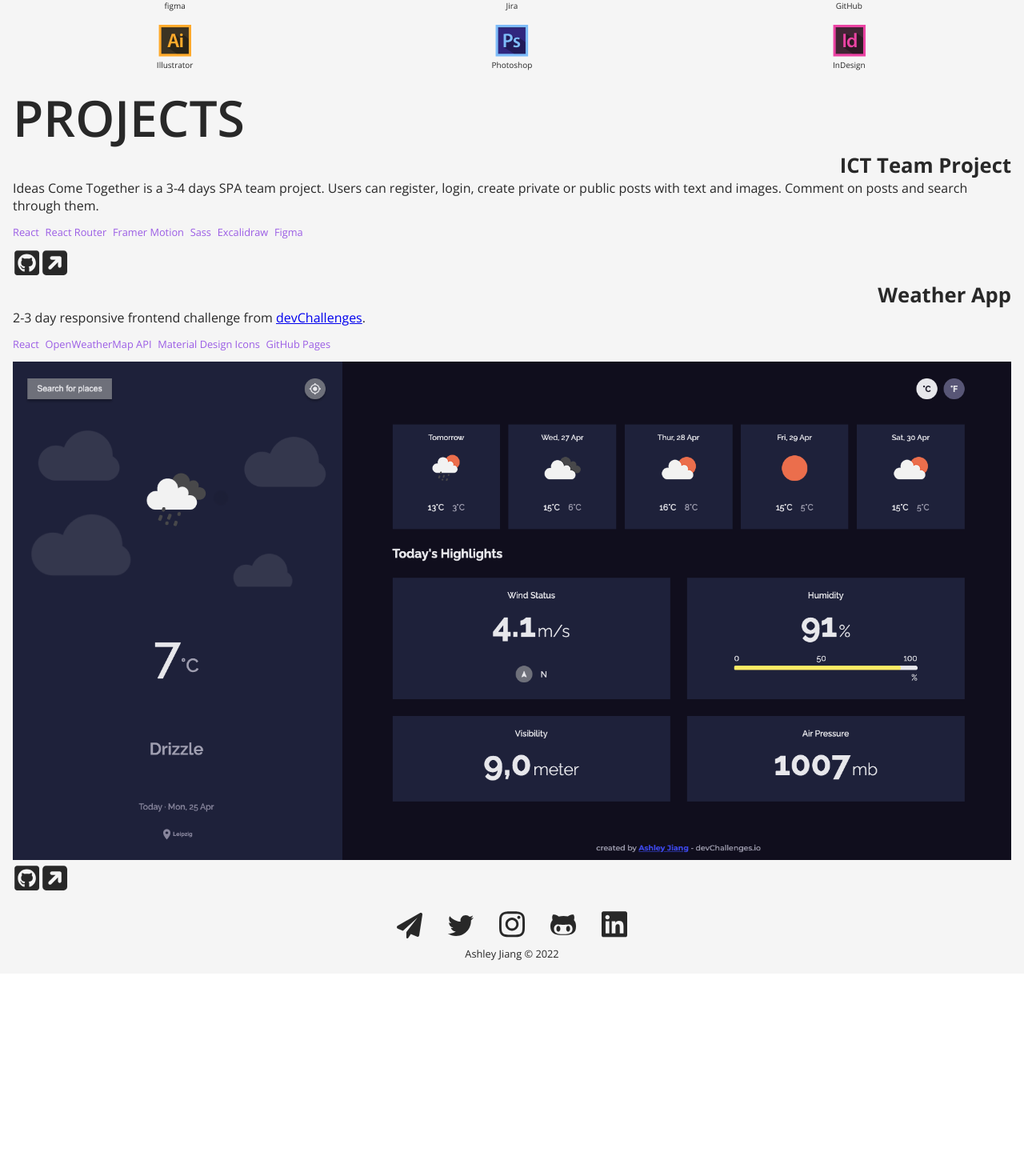
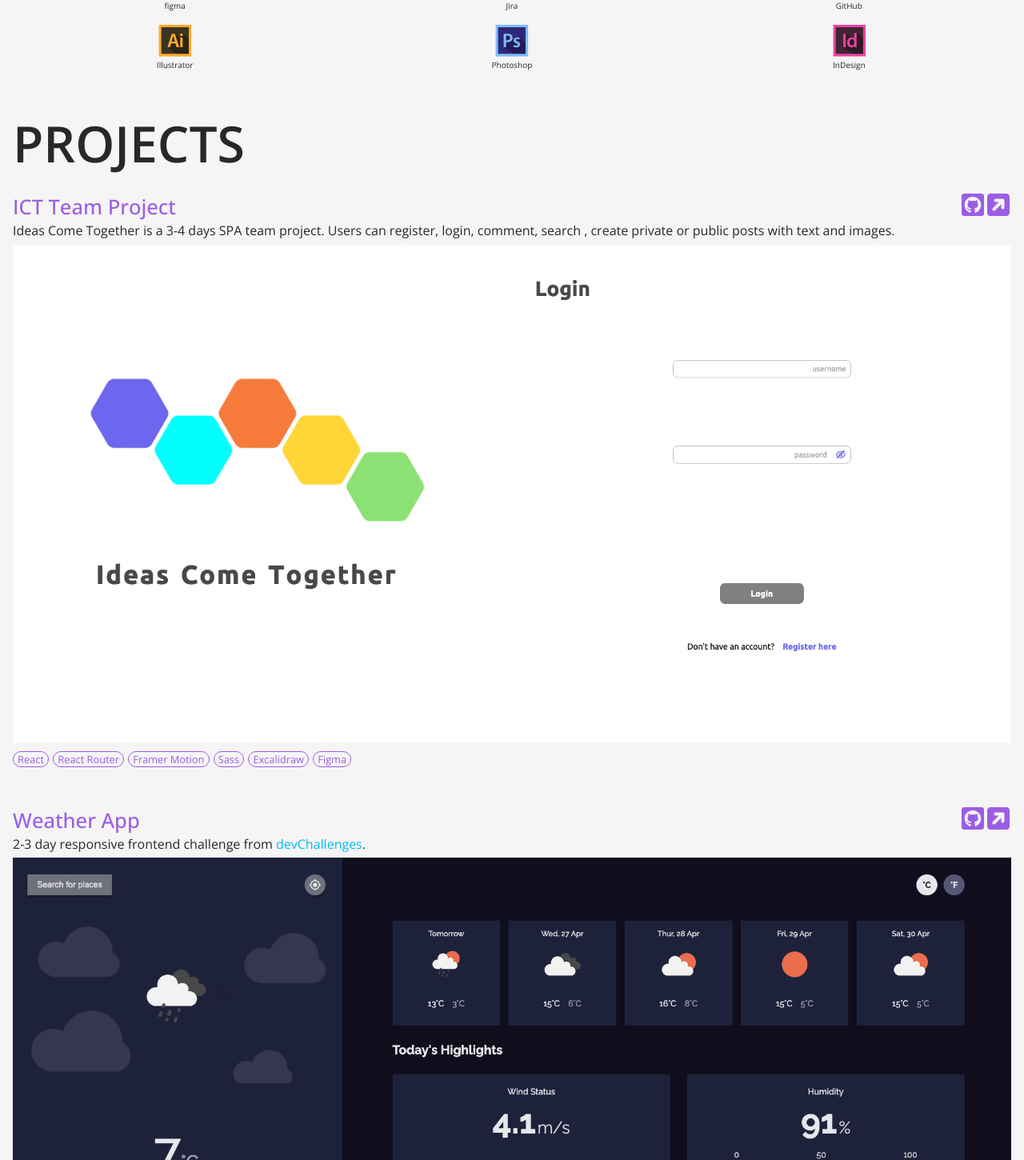
Before and after one commit to heyitsashleyhere/Portfolio-v3, a React (Create React App) app: page / in a window 1280 px wide. Shown: the part 1320-2770 px from the top of the page at 80% size. Before the commit the page ends 2537 px from the top, so only its background shows below. Built offline with nearby package versions, Linux system fonts and the light colour scheme.

Commit message:
mobile done

```diff
--- a/src/components/App.jsx
+++ b/src/components/App.jsx
@@ -4,6 +4,7 @@ import AboutMe from "./AboutMe/AboutMe.jsx";
 import LandingPage from "./LandingPage/LandingPage.jsx";
 import Projects from "./Projects/Projects.jsx"
 import Footer from "./Footer/Footer.jsx";
+import ScrollToTop from "./Scroll/Scroll.jsx"
 // Context
 import { LandingContext } from "../contexts/LandingContext.jsx";
 // Styles & Effects
@@ -29,6 +30,7 @@ export default function App() {
             <AboutMe />
             <Projects />
             <Footer />
+            <ScrollToTop />
         </section>
     )
 }
--- a/src/components/Footer/Footer.jsx
+++ b/src/components/Footer/Footer.jsx
@@ -11,6 +11,7 @@ import useWindowDimensions from '../../customHooks/useWindowDimensions.jsx';
 import { LandingContext } from '../../contexts/LandingContext';
 // Styles & Effects
 import './Footer.scss'
+import { motion } from "framer-motion";
 
 
 export default function Footer() {
@@ -19,29 +20,52 @@ export default function Footer() {
 
     return (
         <footer>
+            <div className="icons-wrapper">
+                <motion.a href="mailto:ashleyjiang4@gmail.com"
+                initial={{ opacity: 0 }}
+                whileInView={{ opacity: 1 }}
+                viewport={{ once: true }}
+                transition={{ duration: 0.25, delay: 2 }}>
+                    <Email className='social-icon email' fill={isTheme? "#282828" : "#FFFFFF"} stroke={isTheme? "#282828" : "#FFFFFF"}/>
+                </motion.a>
+                <motion.a href="https://twitter.com/ashhhleyhere" rel="noreferrer" target="_blank"
+                initial={{ opacity: 0 }}
+                whileInView={{ opacity: 1 }}
+                viewport={{ once: true }}
+                transition={{ duration: 0.25, delay: 2.05 }}>
+                    <Twitter className='social-icon twitter' fill={isTheme? "#282828" : "#FFFFFF"} stroke={isTheme? "#282828" : "#FFFFFF"}/>
+                </motion.a>
 
-            <div className="icons-wrapper">
-                <a href="mailto:ashleyjiang4@gmail.com">
-                    <Email className='social-icon email' fill={isTheme? "#282828" : "#FFFFFF"} stroke={isTheme? "#282828" : "#FFFFFF"}/>
-                </a>
-                <a href="https://twitter.com/ashhhleyhere" rel="noreferrer" target="_blank">
-                    <Twitter className='social-icon twitter' fill={isTheme? "#282828" : "#FFFFFF"} stroke={isTheme? "#282828" : "#FFFFFF"}/>
-                </a>
+                <motion.a href="https://www.instagram.com/heyitsjustashleyhere/" rel="noreferrer" target="_blank"
+                initial={{ opacity: 0 }}
+                whileInView={{ opacity: 1 }}
+                viewport={{ once: true }}
+                transition={{ duration: 0.25, delay: 2.1 }}>
+                    <Instagram className='social-icon instagram' fill={isTheme? "#282828" : "#FFFFFF"} stroke={isTheme? "#282828" : "#FFFFFF"}/>
+                </motion.a>
 
-                <a href="https://www.instagram.com/heyitsjustashleyhere/" rel="noreferrer" target="_blank">
-                    <Instagram className='social-icon instagram' fill={isTheme? "#282828" : "#FFFFFF"} stroke={isTheme? "#282828" : "#FFFFFF"}/>
-                </a>
+                <motion.a href="https://github.com/heyitsashleyhere" rel="noreferrer" target="_blank"
+                initial={{ opacity: 0 }}
+                whileInView={{ opacity: 1 }}
+                viewport={{ once: true }}
+                transition={{ duration: 0.25, delay: 2.15 }}>
+                    <GitHub className='social-icon github' fill={isTheme? "#282828" : "#FFFFFF"} stroke={isTheme? "#282828" : "#FFFFFF"}/>
+                </motion.a>
 
-                <a href="https://github.com/heyitsashleyhere" rel="noreferrer" target="_blank">
-                    <GitHub className='social-icon github' fill={isTheme? "#282828" : "#FFFFFF"} stroke={isTheme? "#282828" : "#FFFFFF"}/>
-                </a>
-
-                <a href="https://www.linkedin.com/in/ashley-jiang-b623a9ab/" rel="noreferrer" target="_blank">
+                <motion.a href="https://www.linkedin.com/in/ashley-jiang-b623a9ab/" rel="noreferrer" target="_blank"
+                initial={{ opacity: 0 }}
+                whileInView={{ opacity: 1 }}
+                viewport={{ once: true }}
+                transition={{ duration: 0.25, delay: 2.2 }}>
                     <Linkedin className='social-icon linkedin' fill={isTheme? "#282828" : "#FFFFFF"} stroke={isTheme? "#282828" : "#FFFFFF"}/>
-                </a>
+                </motion.a>
             </div>
 
-            <p>Ashley Jiang &copy; 2022</p>
+            <motion.p
+            initial={{ opacity: 0, y: 10 }}
+            whileInView={{ opacity: 1 , y: 0}}
+            viewport={{ once: true }}
+            transition={{ duration: 0.25, delay: 2.25 }}>Ashley Jiang &copy; 2022</motion.p>
         </footer>
     )
 }
--- a/src/components/Footer/Footer.scss
+++ b/src/components/Footer/Footer.scss
@@ -1,6 +1,6 @@
 footer {
     text-align: center;
-    padding: 1em 0;
+    padding: 4em 0 1em 0;
 
     .icons-wrapper {
         a {
--- a/src/components/Projects/Projects.jsx
+++ b/src/components/Projects/Projects.jsx
@@ -1,63 +1,145 @@
-import { useContext } from 'react';
+// import { useContext } from 'react';
 // Context
-import { LandingContext } from '../../contexts/LandingContext';
+// import { LandingContext } from '../../contexts/LandingContext';
 // Styles
 import './Projects.scss';
+import { motion } from "framer-motion";
 // Icons
 import {ReactComponent as GitHubSqr} from '../../icons/github-square-brands.svg';
 import {ReactComponent as ExternalLink} from '../../icons/square-arrow-up-right-solid.svg'
 
 
 export default function Projects() {
-    const { isTheme } = useContext(LandingContext)
+    // const { isTheme } = useContext(LandingContext)
 
     return (
         <section className="Projects">
-            <h2>PROJECTS</h2>
+            <motion.h2 initial={{ opacity: 0 }}
+                       whileInView={{ opacity: 1 }}
+                       viewport={{ once: true }}
+                       transition={{ delay: 2.55}}>PROJECTS</motion.h2>
             <div className="project-wrapper">
-                <section className="text-wrapper">
+                <motion.section className="title-wrapper"
+                initial={{ opacity: 0 }}
+                whileInView={{ opacity: 1 }}
+                viewport={{ once: true }}
+                transition={{ delay: 2.65}}>
                     <h4>ICT Team Project</h4>
-                    <p>Ideas Come Together is a 3-4 days SPA team project. Users can register, login, create private or public posts with text and images. Comment on posts and search through them.</p>
-                    <ul className="tools">
-                        <li>React</li>
-                        <li>React Router</li>
-                        <li>Framer Motion</li>
-                        <li>Sass</li>
-                        <li>Excalidraw</li>
-                        <li>Figma</li>
-                    </ul>
-                </section>
-                {/* <img src={process.env.PUBLIC_URL + "/images/ict.png"} alt="ict preview" /> */}
+
                     <div className="links">
                         <a href="https://github.com/heyitsashleyhere/ICT-SPA-TeamProject" rel="noreferrer" target="_blank">
-                        <GitHubSqr className='link-icon' fill={isTheme? "#282828" : "#FFFFFF"} stroke={isTheme? "#282828" : "#FFFFFF"}/>
+                            <GitHubSqr className='link-icon' />
                         </a>
                         <a href="https://heyitsashleyhere.github.io/ICT-SPA-TeamProject/" rel="noreferrer" target="_blank">
-                        <ExternalLink className='link-icon' fill={isTheme? "#282828" : "#FFFFFF"} stroke={isTheme? "#282828" : "#FFFFFF"}/>
+                            <ExternalLink className='link-icon' />
                         </a>
                     </div>
+                </motion.section>
+
+                <motion.p initial={{ opacity: 0 }}
+                whileInView={{ opacity: 1 }}
+                viewport={{ once: true }}
+                transition={{ delay: 2.7}}>Ideas Come Together is a 3-4 days SPA team project. Users can register, login, comment, search , create private or public posts with text and images.</motion.p>
+
+                <motion.img src={process.env.PUBLIC_URL + "/images/ict.png"} alt="ict preview"
+                initial={{ opacity: 0 }}
+                whileInView={{ opacity: 1 }}
+                viewport={{ once: true }}
+                transition={{ delay: 2.75}}/>
+
+                <ul className="tools-list">
+                    <motion.li
+                    initial={{ opacity: 0 }}
+                    whileInView={{ opacity: 1 }}
+                    viewport={{ once: true }}
+                    transition={{ delay: 2.8}}>React</motion.li>
+                    <motion.li
+                    initial={{ opacity: 0 }}
+                    whileInView={{ opacity: 1 }}
+                    viewport={{ once: true }}
+                    transition={{ delay: 2.85}}>React Router</motion.li>
+                    <motion.li
+                    initial={{ opacity: 0 }}
+                    whileInView={{ opacity: 1 }}
+                    viewport={{ once: true }}
+                    transition={{ delay: 2.9}}>Framer Motion</motion.li>
+                    <motion.li
+                    initial={{ opacity: 0 }}
+                    whileInView={{ opacity: 1 }}
+                    viewport={{ once: true }}
+                    transition={{ delay: 3}}>Sass</motion.li>
+                    <motion.li
+                    initial={{ opacity: 0 }}
+                    whileInView={{ opacity: 1 }}
+                    viewport={{ once: true }}
+                    transition={{ delay: 3.05}}>Excalidraw</motion.li>
+                    <motion.li
+                    initial={{ opacity: 0 }}
+                    whileInView={{ opacity: 1 }}
+                    viewport={{ once: true }}
+                    transition={{ delay: 3.1}}>Figma</motion.li>
+                </ul>
             </div>
 
             <div className="project-wrapper">
-                <section className="text-wrapper">
+                <motion.section className='title-wrapper'
+                initial={{ opacity: 0 }}
+                whileInView={{ opacity: 1 }}
+                viewport={{ once: true }}
+                transition={{ delay: 3}}>
                     <h4>Weather App</h4>
-                    <p>2-3 day responsive frontend challenge from <a href="https://devchallenges.io/" rel="noreferrer" target="_blank">devChallenges</a>.</p>
-                    <ul className="tools">
-                        <li>React</li>
-                        <li>OpenWeatherMap API</li>
-                        <li>Material Design Icons</li>
-                        <li>GitHub Pages</li>
-                    </ul>
-                </section>
-                <img src={process.env.PUBLIC_URL + "/images/weatherapp.png"} alt="weather app preview" />
+
                     <div className="links">
                         <a href="https://github.com/heyitsashleyhere/Weatherapp-Devchallenge" rel="noreferrer" target="_blank">
-                        <GitHubSqr className='link-icon' fill={isTheme? "#282828" : "#FFFFFF"} stroke={isTheme? "#282828" : "#FFFFFF"}/>
+                            <GitHubSqr className='link-icon' />
                         </a>
                         <a href="https://heyitsashleyhere.github.io/Weatherapp-Devchallenge/" rel="noreferrer" target="_blank">
-                        <ExternalLink className='link-icon' fill={isTheme? "#282828" : "#FFFFFF"} stroke={isTheme? "#282828" : "#FFFFFF"}/>
+                            <ExternalLink className='link-icon' />
                         </a>
                     </div>
+                </motion.section>
+
+                <motion.p initial={{ opacity: 0 }}
+                whileInView={{ opacity: 1 }}
+                viewport={{ once: true }}
+                transition={{ delay: 3.05}}>2-3 day responsive frontend challenge from <motion.div
+                className='p-link'
+                initial={{ opacity: 0 }}
+                whileInView={{ opacity: 1 }}
+                viewport={{ once: true }}
+                transition={{ delay: 3.05}}
+                href="https://devchallenges.io/" rel="noreferrer" target="_blank"
+                >devChallenges</motion.div>.</motion.p>
+
+                <motion.img src={process.env.PUBLIC_URL + "/images/weatherapp.png"} alt="weather app preview"
+                initial={{ opacity: 0 }}
+                whileInView={{ opacity: 1 }}
+                viewport={{ once: true }}
+                transition={{ delay: 3.05}} />
+
+                <ul className="tools-list">
+                    <motion.li
+                    initial={{ opacity: 0 }}
+                    whileInView={{ opacity: 1 }}
+                    viewport={{ once: true }}
+                    transition={{ delay: 3.1}}>React</motion.li>
+                    <motion.li
+                    initial={{ opacity: 0 }}
+                    whileInView={{ opacity: 1 }}
+                    viewport={{ once: true }}
+                    transition={{ delay: 3.15}}>OpenWeatherMap API</motion.li>
+                    <motion.li
+                    initial={{ opacity: 0 }}
+                    whileInView={{ opacity: 1 }}
+                    viewport={{ once: true }}
+                    transition={{ delay: 3.2}}>Material Design Icons</motion.li>
+                    <motion.li
+                    initial={{ opacity: 0 }}
+                    whileInView={{ opacity: 1 }}
+                    viewport={{ once: true }}
+                    transition={{ delay: 3.25}}>GitHub Pages</motion.li>
+                </ul>
+
             </div>
         </section>
     )
--- a/src/components/Projects/Projects.scss
+++ b/src/components/Projects/Projects.scss
@@ -1,49 +1,79 @@
 .Projects {
-    padding: 0 1em;
+    padding: 2em 1em 0 1em;
     h2 {
         font-size: 3.9em;
         font-weight: 600;
+        margin-bottom: -0.2em;
     }
 
     .project-wrapper {
-        img {
-            width: 100%;
-        }
+        padding: 1em 0;
+        .title-wrapper {
+            margin-top: 1em;
+            display: flex;
+            justify-content: space-between;
+            align-items: center;
 
-        .text-wrapper {
             h4 {
                 font-size: 1.6em;
-                text-align: right;
-            }
-            .tools {
-                list-style: none;
-                display: flex;
-                flex-wrap: wrap;
-                font-size: 0.8em;
+                font-weight: 500;
                 color: #9b5de5;
-                margin: 1em 0;
-                li {
-                    margin-right: 0.6em;
-                }
-            }
             }
 
             .links {
                 a {
                     display: inline-block;
                     .link-icon {
-                    width: 2.2em;
-                    height: 2.2em;
+                        width: 2em;
+                        height: 2em;
+                        fill: #9b5de5;
                         &:hover {
                             transform: scale(1.2);
-                        fill: #9b5de5;
+                            fill: #00f5d4;
                         }
                         &:active {
                             transform: scale(0.9);
-                        fill: #9b5de5;
+                            fill: #00f5d4;
                         }
                     }
                 }
             }
+
+        }
+
+        p {
+            text-align: justify;
+
+            .p-link {
+                display: inline-block;
+                color: #00bbf9;
+                &:hover,
+                &:visited,
+                &:active {
+                    text-decoration: none;
+                    background-color: #00bbf9;
+                    color: whitesmoke;
                 }
             }
+        }
+
+        img {
+            width: 100%;
+            margin-top: 0.4em;
+        }
+
+        .tools-list {
+            list-style: none;
+            display: flex;
+            flex-wrap: wrap;
+            font-size: 0.8em;
+            color: #9b5de5;
+            li {
+                border: 1px solid #9b5de5;
+                border-radius: 1em;
+                padding: 0 0.4em;
+                margin: 0.4em 0.4em 0 0;
+            }
+        }
+    }
+}
```
Also changed, not shown: src/components/AboutMe/AboutMe.jsx (+18 -32 lines), src/components/AboutMe/AboutMe.scss (+17 -0 lines), src/components/LandingPage/LandingPage.jsx (+6 -2 lines), src/components/LandingPage/LandingPage.scss (+19 -1 lines), src/components/Scroll/Scroll.jsx (added, +35 -0 lines), src/components/Scroll/Scroll.scss (added, +30 -0 lines). Lines whose indentation alone changed are shown as unchanged.
